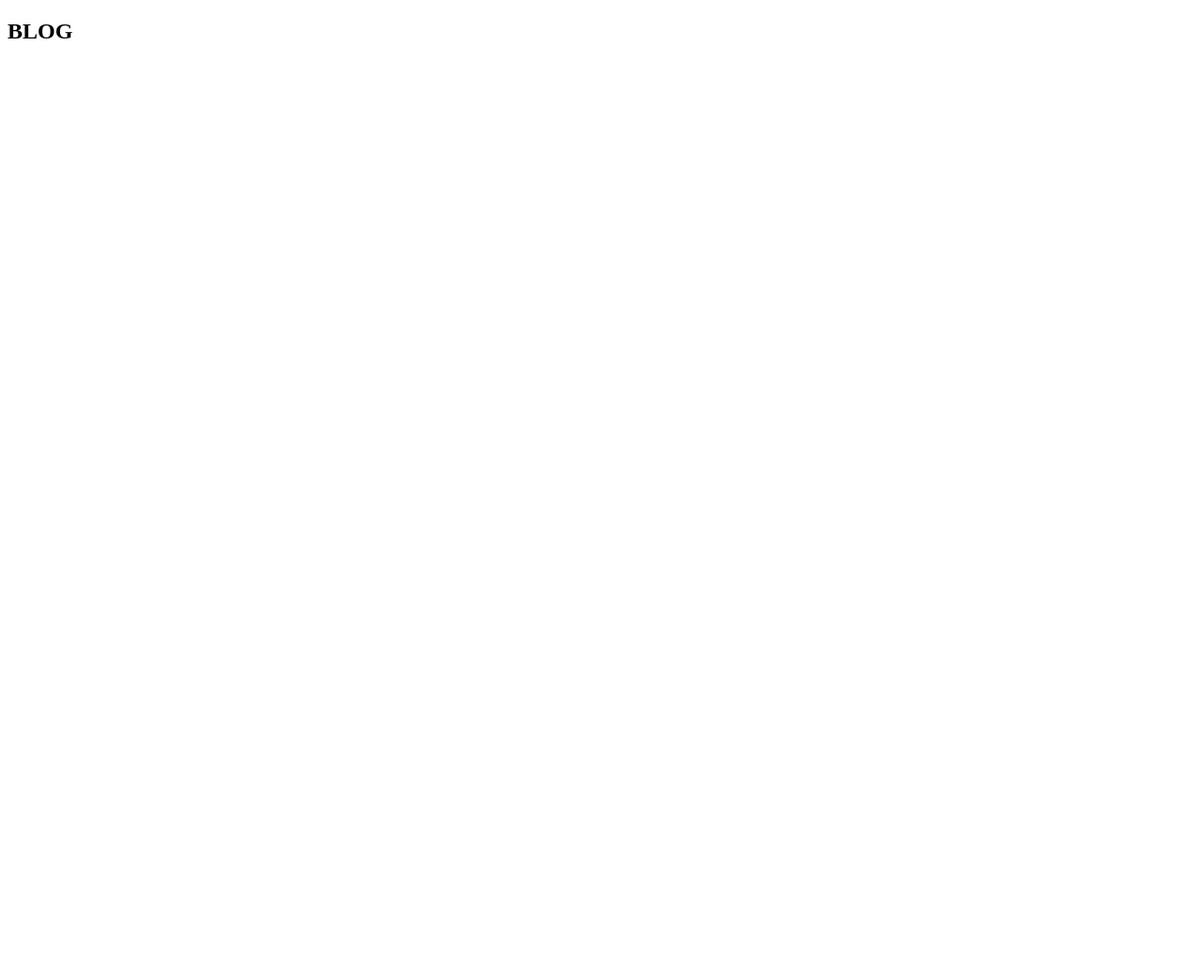
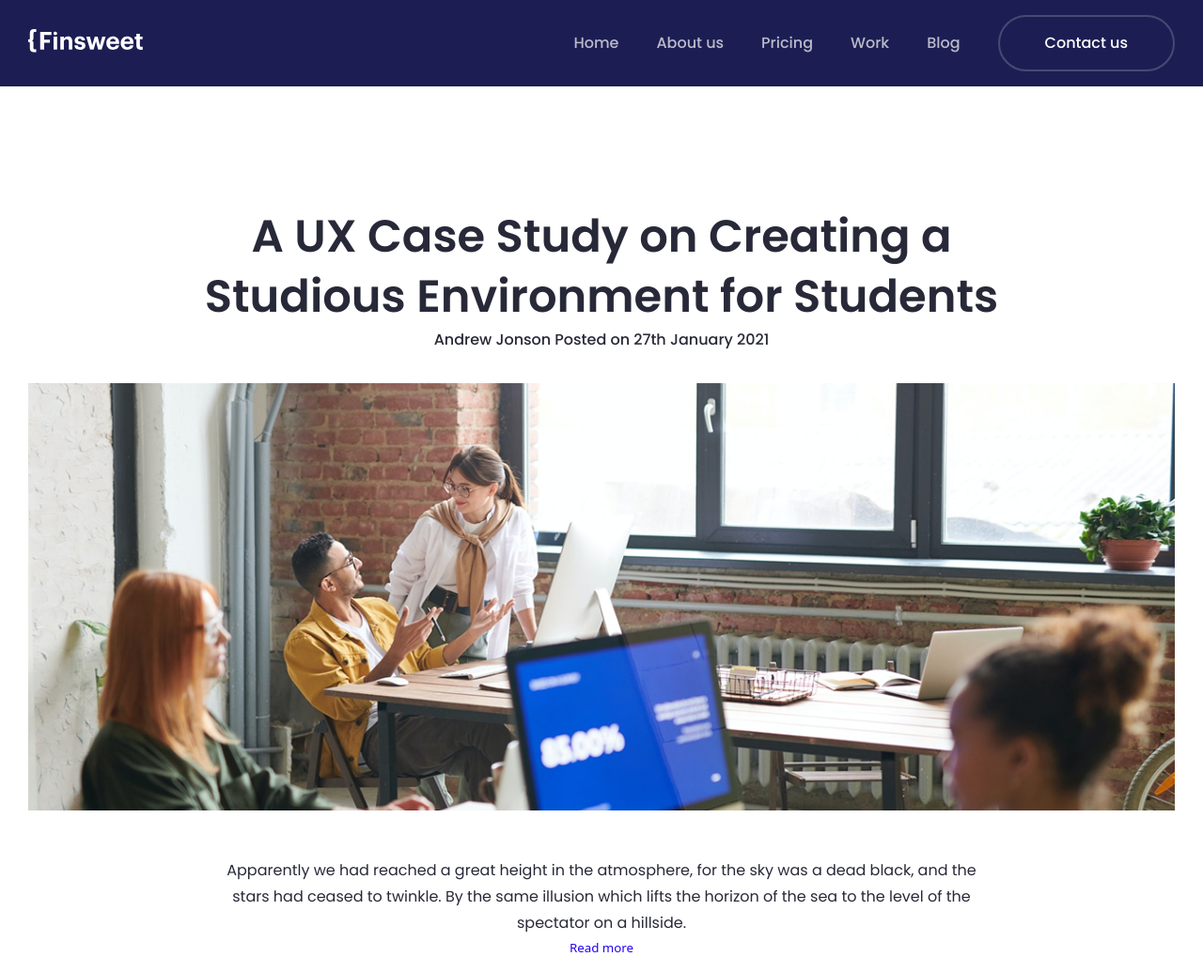
Before and after one commit to abdulazizfateh/4.10homework-FirstGitHubTeamProject-Finsweet, a plain HTML site: page pages/blog.html in a window 1280 px wide. Shown: the whole page at 94% size. Before the commit the page ends 800 px from the top, so only its background shows below. Drawn offline with Linux system fonts and the light colour scheme.

Commit message:
added - Blog_UX

```diff
--- a/css/blog.css
+++ b/css/blog.css
@@ -0,0 +1,320 @@
+* {
+    padding: 0;
+    margin: 0;
+    box-sizing: border-box;
+    font-family: system-ui, -apple-system, BlinkMacSystemFont, 'Segoe UI', Roboto, Oxygen, Ubuntu, Cantarell, 'Open Sans', 'Helvetica Neue', sans-serif;
+}
+
+@font-face {
+    font-family: P4;
+    src: url(../assets/fonts/Poppins-Regular.ttf);
+}
+
+@font-face {
+    font-family: P5;
+    src: url(../assets/fonts/Poppins-Medium.ttf);
+}
+
+@font-face {
+    font-family: P6;
+    src: url(../assets/fonts/Poppins-SemiBold.ttf);
+}
+
+
+a {
+    text-decoration: none;
+    cursor: pointer;
+    color: inherit;
+}
+
+button {
+    border: none;
+    cursor: pointer;
+}
+
+img {
+    max-width: 100%;
+    max-height: 100%;
+}
+
+input {
+    border: none;
+    outline: none;
+}
+
+ul {
+    list-style: none;
+}
+
+:root {
+    --primary-color: #282938;
+    --secondary-color: #1C1E53;
+    --third-color: #FCD980;
+    --poppins-regular: P4;
+    --poppins-medium: P5;
+    --poppins-semibold: P6;
+}
+
+
+.container {
+    max-width: 1340px;
+    width: 100%;
+    padding: 0 16px;
+    margin-left: auto;
+    margin-right: auto;
+}
+
+@media (min-width: 640px) {
+    .container {
+        padding: 0 24px;
+    }
+}
+
+@media (min-width: 1024px) {
+    .container {
+        padding: 0 30px;
+    }
+}
+
+
+/* header */
+.site_header {
+    position: fixed;
+    width: 100%;
+    top: 0;
+    left: 0;
+    background: var(--secondary-color);
+    z-index: 100;
+}
+
+.header_scroll {
+    box-shadow: rgba(17, 12, 46, 0.3) 0px 48px 100px 0px;
+}
+
+.header_nav {
+    height: 65px;
+    display: flex;
+    align-items: center;
+    justify-content: space-between;
+}
+
+.header_nav_logo_wrapper {
+    display: flex;
+    align-items: center;
+    justify-content: center;
+}
+
+.header_nav_items {
+    display: none;
+}
+
+.header_nav_item {
+    span {
+        font-family: P5;
+        font-size: 14px;
+        line-height: 22px;
+        color: #BBBBCB;
+        transition: .15s ease-in;
+
+        &:hover {
+            color: #fff;
+        }
+    }
+}
+
+.header_nav_btn {
+    button {
+        display: flex;
+        align-items: center;
+        justify-content: center;
+        height: 40px;
+        padding: 0 28px;
+        border: 2px solid #F4F6FC33;
+        border-radius: 41px;
+        background: transparent;
+        font-family: P5;
+        font-size: 14px;
+        line-height: 22px;
+        color: #fff;
+        transition: .1s ease-out;
+
+        &:hover {
+            background-color: #f4f6fc16;
+            border: 2px solid transparent;
+        }
+    }
+}
+
+.header_nav_menu_wrapper {
+    display: flex;
+    align-items: center;
+    justify-content: center;
+}
+
+
+@media (min-width: 640px) {
+    .header_nav {
+        height: 80px;
+    }
+}
+
+
+@media (min-width: 768px) {
+    .header_nav_items {
+        display: flex;
+        align-items: center;
+        gap: 30px;
+    }
+
+    .header_nav_menu_wrapper {
+        display: none;
+    }
+}
+
+@media (min-width: 1024px) {
+    .header_nav {
+        height: 92px;
+    }
+
+    .header_nav_items {
+        gap: 40px;
+    }
+
+    .header_nav_item {
+        span {
+            font-size: 16px;
+            line-height: 28px;
+        }
+    }
+
+    .header_nav_btn {
+        button {
+            height: 60px;
+            padding: 0 48px;
+            font-size: 16px;
+            line-height: 28px;
+            color: #fff;
+        }
+    }
+}
+/* header */
+
+/* hero */
+
+.hero_study{
+    margin-top: 220px;
+}
+.hero_study_content_title{
+    text-align: center;
+    margin-bottom: 32px;
+    p{
+        font-size: 48px;
+        font-family: P6;
+        line-height: 64px;
+        color: #282938;
+    }
+
+   .hero_study_content_title_and{
+      font-size: 16px;
+      line-height: 28px;
+      font-family: P5;
+   }
+}
+
+.hero_study_content_img{
+    margin-bottom: 45px;
+}
+
+.hero_study_content_text{
+    margin-top: 48px;
+    max-width: 831px;
+    margin: 0 auto;
+    margin-bottom: 16px;
+    display: flex;
+    flex-direction: column;
+    align-items: center;
+    justify-content: center;
+    p{
+        font-family: P4;
+        text-align: center;
+        line-height: 28px;
+        color: #282938;
+    }
+
+    .btn{
+        color:#2405F2;
+        background: white;
+        cursor: pointer;
+    }
+}
+
+@media (max-width: 900px) {
+    .hero_study{
+        margin-top: 150px;
+    }
+    .hero_study_content_img{
+        margin-bottom: 30px;
+    }
+    .hero_study_content_title{
+        margin-bottom: 20px;
+        p{
+            font-size: 35px;
+            line-height: 50px;
+        }
+    }
+}
+@media (max-width: 670px) {
+    .hero_study{
+        margin-top: 100px;
+    }
+    .hero_study_content_img{
+        margin-bottom: 20px;
+    }
+    .hero_study_content_title{
+        margin-bottom: 20px;
+        p{
+            font-size: 27px;
+            line-height: 43px;
+        }
+    }
+}
+@media (max-width: 670px) {
+
+    .hero_study_content_img{
+        margin-bottom: 20px;
+    }
+    .hero_study_content_title{
+        margin-bottom: 20px;
+        p{
+            font-size: 20px;
+            line-height: 30px;
+        }
+        .hero_study_content_title_and{
+            font-size: 12px;
+            line-height: 25px;
+         }
+    }
+    .hero_study_content_text{
+        p{
+            font-family: P4;
+            text-align: center;
+            font-size: 12px;
+            line-height: 25px;
+        }
+    }
+
+}
+@media (max-width: 375px) {
+    .hero_study_content_title{
+        margin-bottom: 20px;
+        p{
+            font-size: 18px;
+            line-height: 25px;
+        }
+        .hero_study_content_title_and{
+            font-size: 12px;
+            line-height: 25px;
+         }
+    }
+
+}
--- a/pages/blog.html
+++ b/pages/blog.html
@@ -4,8 +4,52 @@
     <meta charset="UTF-8">
     <meta name="viewport" content="width=device-width, initial-scale=1.0">
     <title>Document</title>
+    <link rel="stylesheet" href="../css/blog.css">
 </head>
 <body>
-    <h2>BLOG</h2>
+    <header class="site_header">
+        <nav class="container">
+            <div class="header_nav">
+                <div class="header_nav_logo_wrapper">
+                    <a href="index.html"><img src="../assets/images/finsweet-logo.svg" alt="Site Logo"></a>
+                </div>
+                <ul class="header_nav_items">
+                    <li class="header_nav_item"><a href="index.html"><span>Home</span></a></li>
+                    <li class="header_nav_item"><a href="pages/about.html"><span>About us</span></a></li>
+                    <li class="header_nav_item"><a href="pages/pricing.html"><span>Pricing</span></a></li>
+                    <li class="header_nav_item"><a href="pages/work.html"><span>Work</span></a></li>
+                    <li class="header_nav_item"><a href="#"><span>Blog</span></a></li>
+                    <li class="header_nav_btn"><button>Contact us</button></li>
+                </ul>
+                <div class="header_nav_menu_wrapper">
+                    <img src="../assets/images/nav-menu.svg" alt="">
+                </div>
+            </div>
+        </nav>
+    </header>
+    <main>
+        <section class="hero_study">
+            <div class="container">
+                <div class="hero_study_content">
+                    <div class="hero_study_content_title">
+                        <p>A UX Case Study on Creating a <br> Studious Environment for Students</p>
+                        <p class="hero_study_content_title_and">Andrew Jonson Posted on 27th January 2021</p>
+                    </div>
+                    <div class="hero_study_content_img">
+                        <img src="../assets/images/blog_hero.png" alt="">
+                    </div>
+                    <div class="hero_study_content_text">
+                        <p>
+                            Apparently we had reached a great height in the atmosphere, for the sky was a dead black, and the stars had ceased to twinkle. By the same illusion which lifts the horizon of the sea to the level of the spectator on a hillside.
+                        </p>
+                        <div>
+                            <button class="btn">Read more</button>
+                        </div>
+                    </div>
+
+                </div>
+            </div>
+        </section>
+    </main>
 </body>
 </html>
```
Also changed, not shown: assets/images/blog-1.png (added), assets/images/blog-2.png (added), assets/images/blog-3.png (added), assets/images/blog-4.png (added), assets/images/blog-5.png (added), assets/images/blog-6.png (added), assets/images/blog_hero.png (added).
